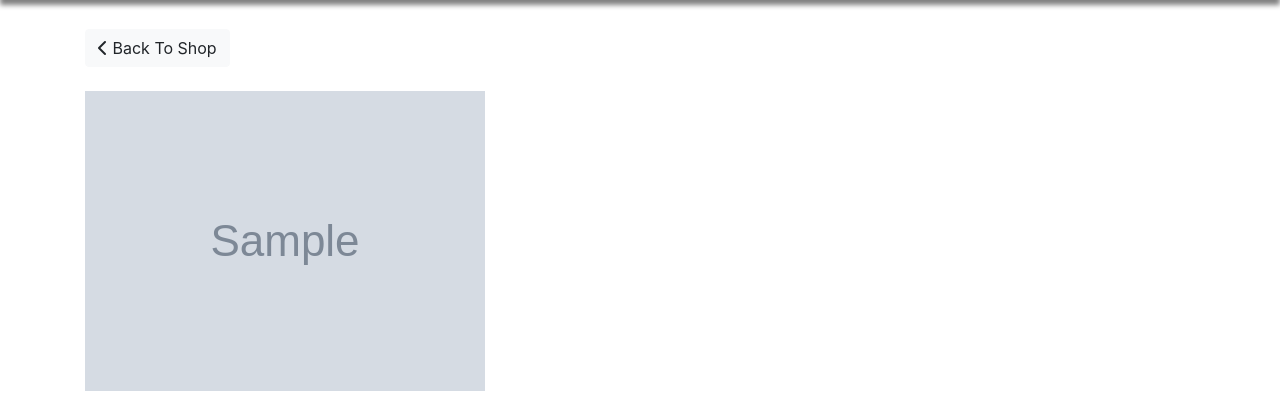
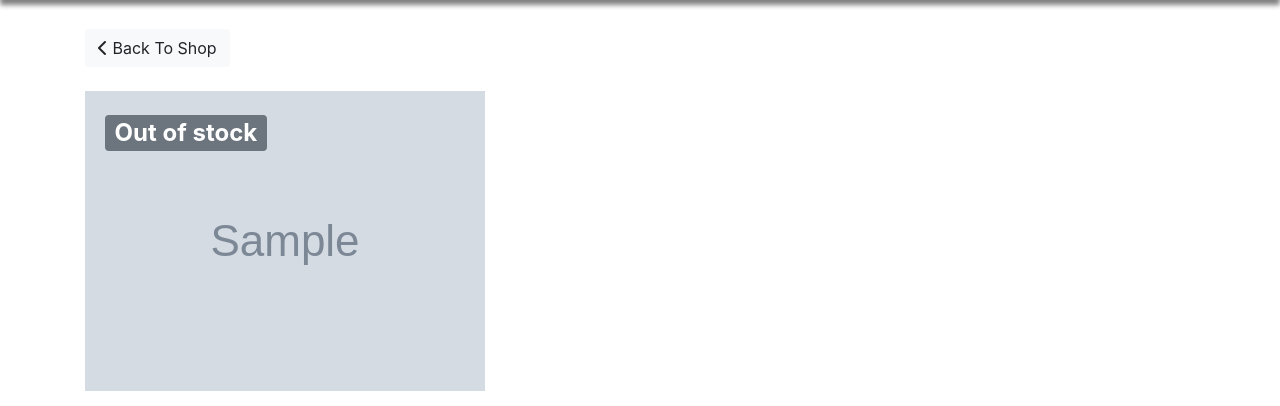
Before and after one commit to Code-Institute-Submissions/Author-Site, a Django app: page /products/1 in a window 1280 px wide. Shown: the part 189-595 px from the top of the page. Run offline with Django 3.2, Linux system fonts and the light colour scheme; tables that the repository leaves empty hold one stand-in row (values such as "Sample post"); grey boxes marked "Sample" are stand-in pictures; some libraries are stand-ins or nearby versions.

Commit message:
Conditional rendering if out of stock - Image overlay to display if product is out of stock

```diff
--- a/products/static/products/css/products.css
+++ b/products/static/products/css/products.css
@@ -1,3 +1,13 @@
 .card-img-overlay {
     pointer-events: none;
 }
+
+.product-image-overlay {
+    position: absolute;
+    top: 0;
+    left: 0;
+    padding: 1.25rem;
+    margin-left: 15px;
+    border-radius: calc(.25rem - 1px);
+    pointer-events: none;
+}
--- a/products/templates/products/product_detail.html
+++ b/products/templates/products/product_detail.html
@@ -1,4 +1,9 @@
 {% extends 'base.html' %}
+{% load static %}
+
+{% block extra_css %}
+    <link rel="stylesheet" href="{% static 'products/css/products.css' %}">
+{% endblock %}
 
 {% block content %}
 
@@ -16,8 +21,19 @@
             <div class="col">
 
                 <!-- image -->
-                <img src="{{ product.image.url}}" alt="product photo"
-                    class="img-main img-fluid mb-3">
+                <div>
+                    <img src="{{ product.image.url}}" alt="product photo"
+                        class="img-main img-fluid mb-3">
+
+                    {% if not product.in_stock %}
+                    <div class="product-image-overlay">
+                        <h2>
+                            <span class="badge badge-secondary text-red">Out of stock</span>
+                        </h2>
+                    </div>
+                    {% endif %}
+
+                </div>
 
                 <!-- title -->
                 <div id="product-details-container">
```
Also changed, not shown: products/templates/products/products.html (+9 -3 lines).
